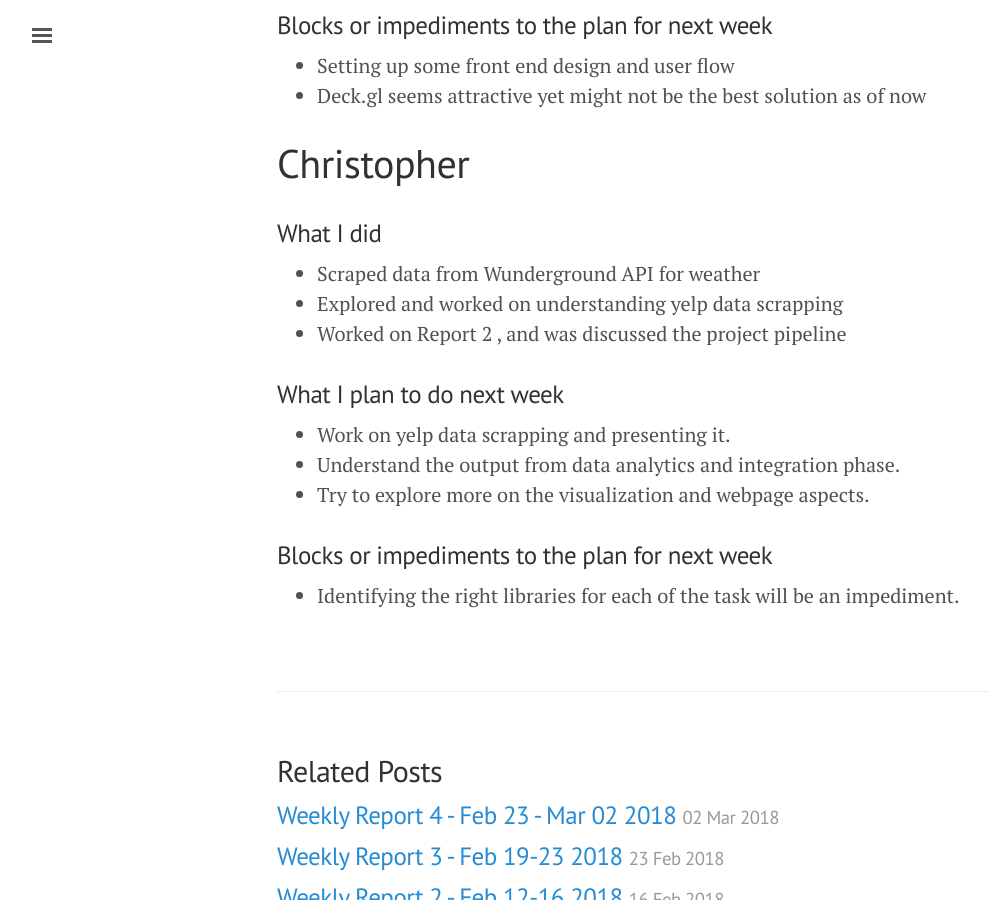
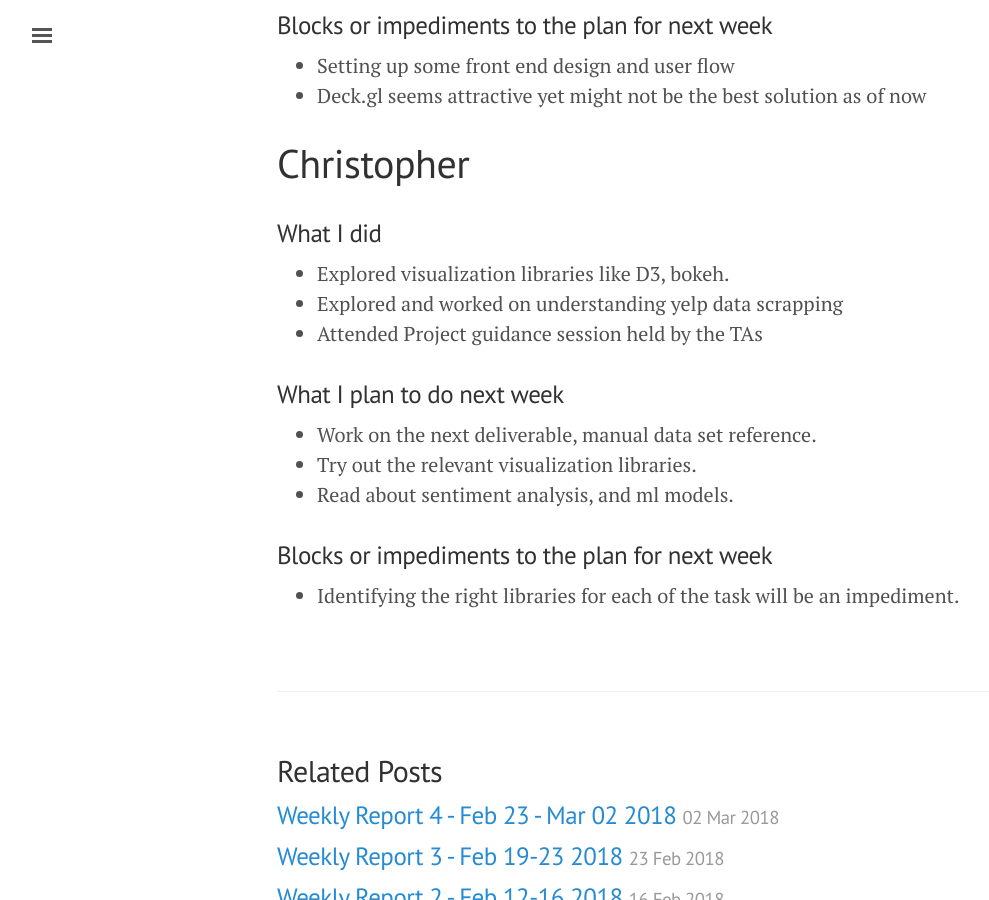
Before and after one commit to titu1994/IDS-Course-Project, a Jekyll site: the page built from _posts/2018-03-09-weekly-report-5.md, in a window 1280 px wide and 900 px high, scrolled down 1893 px. Shown: the whole window, without its empty margins (3-992 px from the left). Built offline with Jekyll 4.4.1, drawn with Linux system fonts in a browser that asks for light colours.

Commit message:
Status report 5

```diff
--- a/_posts/2018-03-09-weekly-report-5.md
+++ b/_posts/2018-03-09-weekly-report-5.md
@@ -60,14 +60,14 @@ title: Weekly Report 5 - Mar 02 2018 - Mar 09 2018
 # Christopher
 
 ### What I did
-- Scraped data from Wunderground API for weather
+- Explored visualization libraries like D3, bokeh.
 - Explored and worked on understanding yelp data scrapping
-- Worked on Report 2 , and was discussed the project pipeline
+- Attended Project guidance session held by the TAs
 
 ### What I plan to do next week
-- Work on yelp data scrapping and presenting it.
-- Understand the output from data analytics and integration phase.
-- Try to explore more on the visualization and webpage aspects.
+- Work on the next deliverable, manual data set reference.
+- Try out the relevant visualization libraries.
+- Read about sentiment analysis, and ml models.
 
 ### Blocks or impediments to the plan for next week
 - Identifying the right libraries for each of the task will be an impediment.
```
